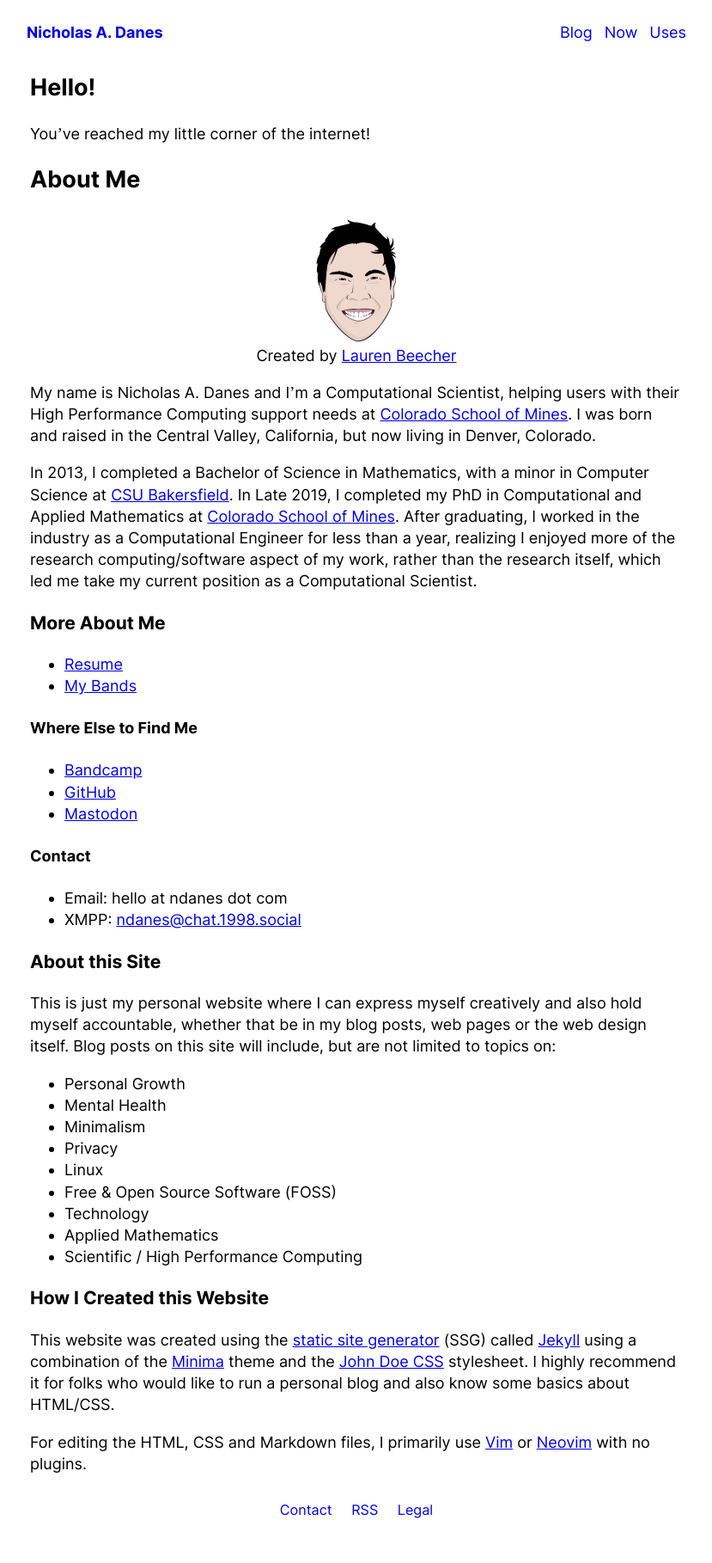
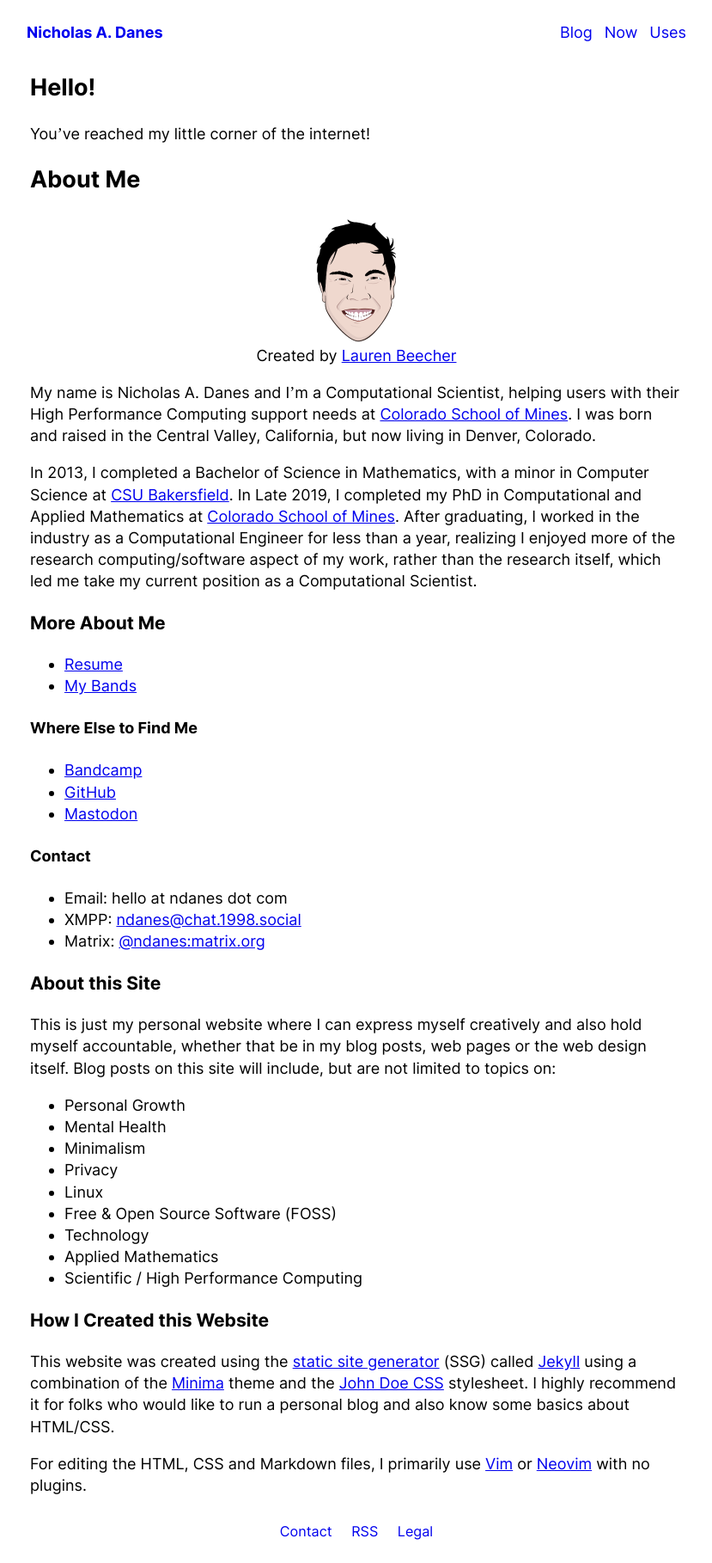
Before and after one commit to danesnick/old_website, a Jekyll site: the page built from index.markdown, in a window 1280 px wide. Shown: the whole page at 86% size, without its empty margins (225-1054 px from the left). Built offline with Jekyll 4.4.1, drawn with Linux system fonts in a browser that asks for light colours; before the commit the page ends 1793 px from its top, so only the background shows below that.

Commit message:
Updated contact information

```diff
--- a/index.markdown
+++ b/index.markdown
@@ -33,6 +33,7 @@ In 2013, I completed a Bachelor of Science in Mathematics, with a minor in Compu
 #### Contact
 * Email: hello at ndanes dot com
 * XMPP: [ndanes@chat.1998.social](xmpp:ndanes@chat.1998.social)
+* Matrix: [@ndanes:matrix.org](https://matrix.to/#/@ndanes:matrix.org)
 
 ### About this Site
 
```
